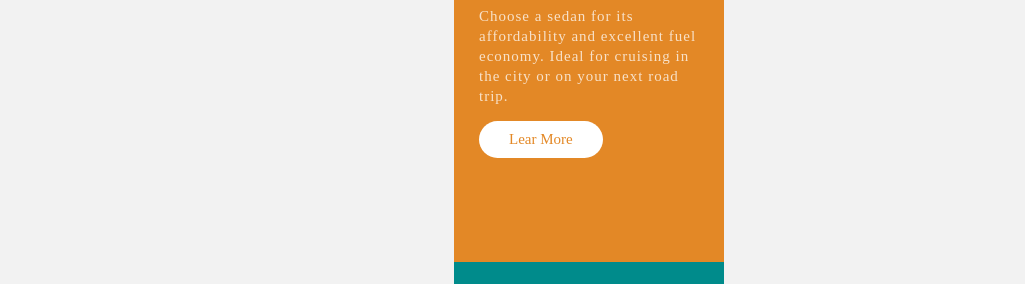
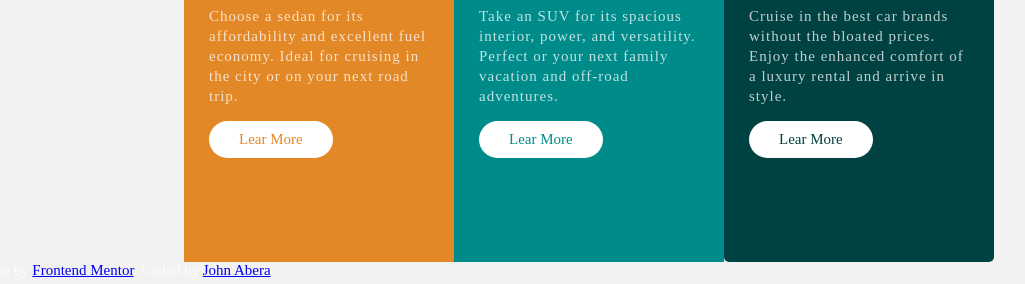
Before and after one commit to Gskds/github_test, a plain HTML site: page 3-column-preview-card/index.html in a window 1280 px wide. Shown: the part 138-422 px from the top of the page, without its empty margins (51-1076 px from the left). Drawn offline with Linux system fonts and the light colour scheme.

Commit message:
media query is add to the container class

```diff
--- a/3-column-preview-card/css/style.css
+++ b/3-column-preview-card/css/style.css
@@ -92,3 +92,9 @@ h1{
   border-bottom-left-radius: 5px;
   border-bottom-right-radius: 5px;
 }
+@media screen and (min-width: 780px)
+{
+  .container {
+  flex-direction: row;
+}
+}
--- a/3-column-preview-card/index.html
+++ b/3-column-preview-card/index.html
@@ -32,7 +32,7 @@
         <img class="icon" src="images/icon-suvs.svg" alt="">
           <h1>SUVs</h1>
           <p>
-            Take an SUV for its spacious interior, power, and versatility. Perfect for your next family vacation
+            Take an SUV for its spacious interior, power, and versatility. Perfect or your next family vacation
             and off-road adventures.
           </p>
       </section>
```
